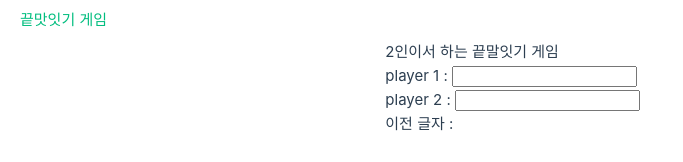
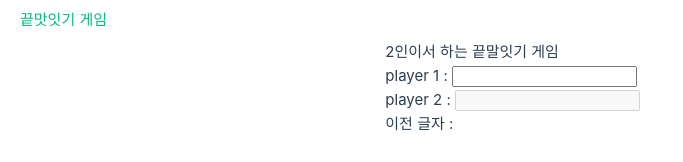
Before and after one commit to eunjin0212/fe-team-study, a Vue app: page /word-chain-game in a window 1280 px wide. Shown: the top 162 px of the page, without its empty margins (0-683 px from the left). Built offline with nearby package versions, Linux system fonts and the light colour scheme.

Commit message:
✨ 끝말잇기 게임 완성

```diff
--- a/src/views/WordChainGame.vue
+++ b/src/views/WordChainGame.vue
@@ -2,30 +2,58 @@
   <div>
     <p>2인이서 하는 끝말잇기 게임</p>
     <div class="input-box">
-      player 1 : <input type="text" :value="player1" />
+      player 1 :
+      <input
+        type="text"
+        v-model="player.player1"
+        @keyup.enter="() => inputWord(player.player1, 'player1')"
+        :disabled="isDisabled['player1']"
+      />
       <br />
-      player 2 : <input type="text" :value="player2" />
+      player 2 :
+      <input
+        type="text"
+        v-model="player.player2"
+        @keyup.enter="() => inputWord(player.player2, 'player2')"
+        :disabled="isDisabled['player2']"
+      />
     </div>
     <div>
-      <b>이전 글자 : </b>
-      <span>{{ lastWord }}</span>
+      <b>이전 글자 : </b><span v-for="(lastWord, idx) in lastWords" :key="idx">{{ lastWord }}<span v-if="idx !== lastWords.length - 1">></span></span>
     </div>
   </div>
 </template>
 
 <script lang="ts">
+import type { Ref } from 'vue'
 import { defineComponent, ref } from 'vue'
 
 export default defineComponent({
   name: 'WordChainGame',
   setup() {
-    const player1 = ref('')
-    const player2 = ref('')
-    const lastWord = ref('')
+    const player:Ref<Record<string, string>> = ref({ player1: '', player2: ''})
+    const lastWords:Ref<string[]> = ref([])
+    const isDisabled: Ref<Record<string, boolean>> = ref({ player1: false, player2: true })
+
+    function inputWord(word: string, thisTurn: string) {
+      const players = Object.keys(player.value)
+      players.forEach((turn:string) => isDisabled.value[turn] = thisTurn === turn)
+      player.value[thisTurn] = ''
+
+      const lastWord = lastWords.value[lastWords.value.length - 1]
+      if (lastWords.value.length > 1 && (lastWord.charAt(lastWord.length - 1) !== word.charAt(0))) {
+        lastWords.value.push(`${players.find(winner => winner !== thisTurn)}가 승리하였습니다!`)
+        isDisabled.value = { player1: true, player2: true }
+        return
+      }
+
+      lastWords.value.push(word)
+    }
     return {
-      player1,
-      player2,
-      lastWord
+      player,
+      lastWords,
+      inputWord,
+      isDisabled
     }
   }
 })
```
